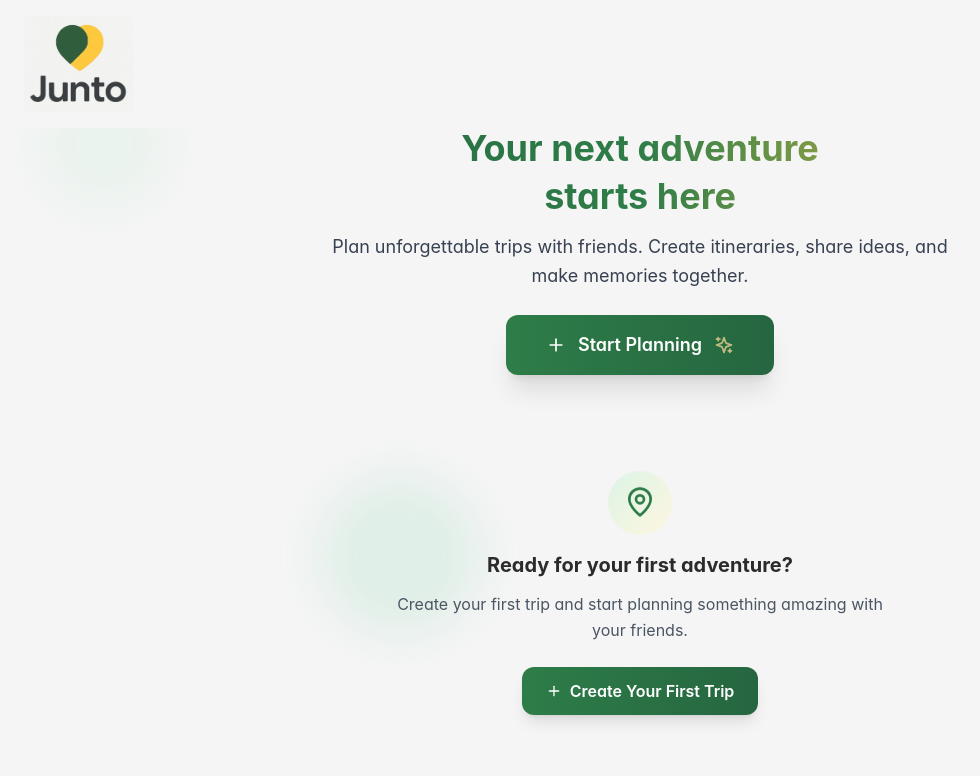
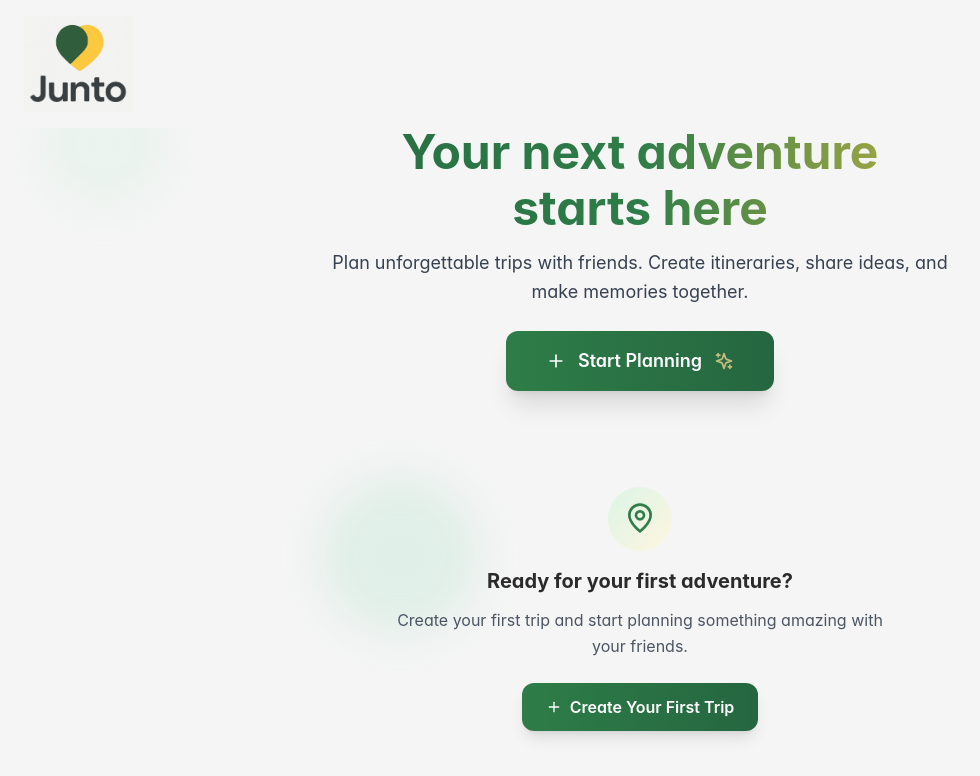
Before and after one commit to MimiLeinbach/Bolt-Hackathon, a React (Vite) app: page / in a window 1280 px wide. Shown: the top 776 px of the page, without its empty margins (0-980 px from the left). Built offline with nearby package versions, Linux system fonts and the light colour scheme.

Commit message:
Restore Larger Hero Text

```diff
--- a/src/pages/HomePage.tsx
+++ b/src/pages/HomePage.tsx
@@ -19,13 +19,13 @@ export default function HomePage() {
         </div>
       )}
 
-      {/* Hero Section - Compact and Centered */}
+      {/* Hero Section - Larger Text */}
       <div className="text-center mb-12">
         <div className="mb-6">
-          <h2 className="text-3xl md:text-4xl font-bold mb-2 bg-gradient-to-r from-forest-600 via-forest-500 to-gold-400 bg-clip-text text-transparent leading-tight">
+          <h2 className="text-4xl md:text-5xl font-bold mb-2 bg-gradient-to-r from-forest-600 via-forest-500 to-gold-400 bg-clip-text text-transparent leading-tight">
             Your next adventure
           </h2>
-          <h3 className="text-3xl md:text-4xl font-bold mb-4 bg-gradient-to-r from-forest-600 via-forest-500 to-gold-400 bg-clip-text text-transparent leading-tight">
+          <h3 className="text-4xl md:text-5xl font-bold mb-4 bg-gradient-to-r from-forest-600 via-forest-500 to-gold-400 bg-clip-text text-transparent leading-tight">
             starts here
           </h3>
           <p className="text-lg text-gray-700 max-w-2xl mx-auto leading-relaxed px-4">
```
